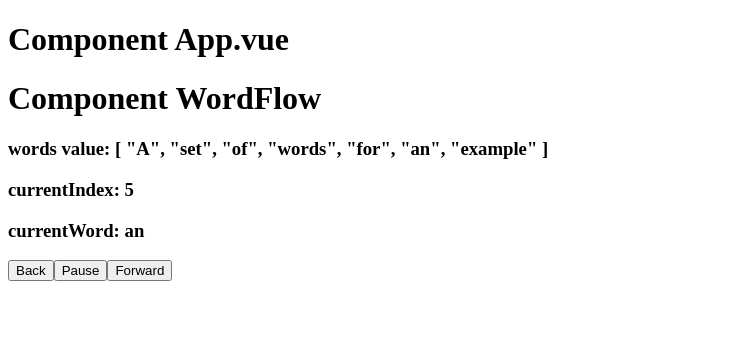
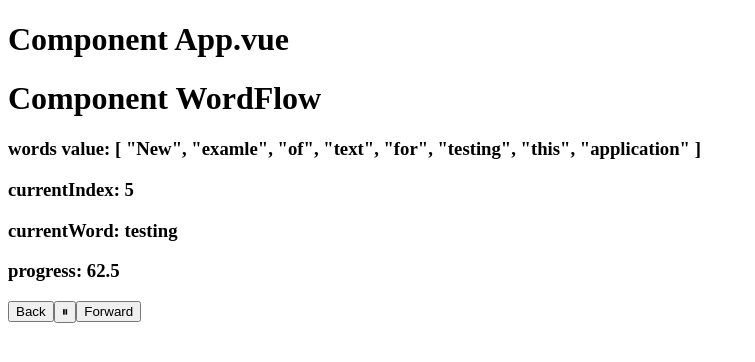
Before and after one commit to Dmitriy-Mur/WordFlow, a Vue app: page / in a window 1280 px wide. Shown: the top 362 px of the page, without its empty margins (0-755 px from the left). Built offline with nearby package versions, Linux system fonts and the light colour scheme.

Commit message:
moved variables from the component to the storage

```diff
--- a/src/components/ReadSpeedController.vue
+++ b/src/components/ReadSpeedController.vue
@@ -1,7 +1,9 @@
 <template>
   <div>
     <button @click="store.toggleBack()">Back</button>
-    <button @click="store.togglePause()">Pause</button>
+    <button @click="store.togglePause()">
+      {{ store.playback.isPaused ? '▶️' : '⏸' }}
+    </button>
     <button>Forward</button>
   </div>
 </template>
--- a/src/components/WordFlow.vue
+++ b/src/components/WordFlow.vue
@@ -1,46 +1,20 @@
 <template>
   <h1>Component WordFlow</h1>
-  <h3>words value: {{ words }}</h3>
-  <h3>currentIndex: {{ store.playback.currentIndex }}</h3>
-  <h3>currentWord: {{ currentWord }}</h3>
+  <h3>words value: {{ store.content.words }}</h3>
+  <h3>currentIndex: {{ store.playback.currentWordIndex }}</h3>
+  <h3>currentWord: {{ store.currentWord }}</h3>
+  <h3>progress: {{ store.progress }}</h3>
 </template>
 
 <script setup lang="ts">
-import { ref, onMounted, watch } from 'vue'
+import { onMounted } from 'vue'
 import { useReadingStore } from '@/stores/reading'
 
 const store = useReadingStore()
-const words = ref<string[]>(['A', 'set', 'of', 'words', 'for', 'an', 'example'])
-const currentWord = ref(words[store.playback.currentIndex])
-const speed = ref(1000)
-
-const getNextWord = () => {
-  store.playback.currentIndex = (store.playback.currentIndex + 1) % words.value.length
-  currentWord.value = words.value[store.playback.currentIndex]
-}
-let intervalId: number | null = null
-
-const startWordRotation = () => {
-  intervalId = setInterval(getNextWord, speed.value)
-}
-
-const pauseWordRotation = () => {
-  if (intervalId !== null) {
-    clearInterval(intervalId)
-  }
-  clearInterval(intervalId)
-}
 
 onMounted(() => {
-  startWordRotation()
+  store.loadText('New examle of text for testing this application')
+  console.log('WordFlow: words = ', store.content.words)
+  store.startWordRotation()
 })
-
-watch(
-  () => store.playback.isPaused,
-  (paused) => {
-    console.log('Pause state changed:', paused)
-    if (paused) pauseWordRotation()
-    else startWordRotation()
-  },
-)
 </script>
--- a/src/stores/reading.ts
+++ b/src/stores/reading.ts
@@ -5,7 +5,8 @@ export const useReadingStore = defineStore('reading', {
     playback: {
       isPaused: false,
       speed: 1000,
-      currentIndex: 0,
+      currentWordIndex: 0,
+      intervalId: null as number | null,
     },
     display: {
       fontSize: 24,
@@ -14,13 +15,54 @@ export const useReadingStore = defineStore('reading', {
     },
     content: {
       words: [] as string[],
+      sourceText: '',
     },
   }),
 
+  getters: {
+    currentWord: (state) => state.content.words[state.playback.currentWordIndex],
+    progress: (state) => (state.playback.currentWordIndex / state.content.words.length) * 100,
+  },
+
   actions: {
+    loadText(text: string) {
+      this.content.sourceText = text
+      this.content.words = this.content.sourceText.split(/\s+/)
+      this.playback.currentWordIndex = 0
+      console.log('Store: words = ', this.content.words)
+    },
     togglePause() {
       this.playback.isPaused = !this.playback.isPaused
       console.log('Pause state:', this.playback.isPaused)
+      if (this.playback.isPaused) {
+        this.stopWordRotation()
+      } else {
+        this.startWordRotation()
+      }
+    },
+    startWordRotation() {
+      this.stopWordRotation()
+      this.playback.intervalId = window.setInterval(() => {
+        this.setCurrentWord()
+      }, this.playback.speed)
+    },
+    stopWordRotation() {
+      if (this.playback.intervalId) {
+        window.clearInterval(this.playback.intervalId)
+        this.playback.intervalId = null
+      }
+    },
+    setCurrentWord() {
+      if (this.content.currentWordIndex === 0) {
+        return
+      }
+      this.playback.currentWordIndex =
+        (this.playback.currentWordIndex + 1) % this.content.words.length
+    },
+    toggleBack() {
+      if (this.playback.currentIndex > 0) {
+        this.playback.currentIndex--
+      }
     },
   },
 })
```
